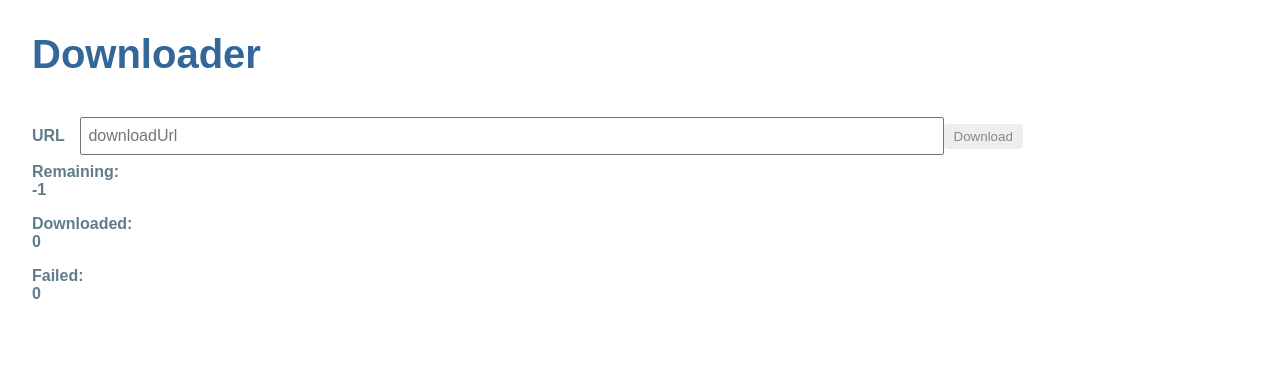
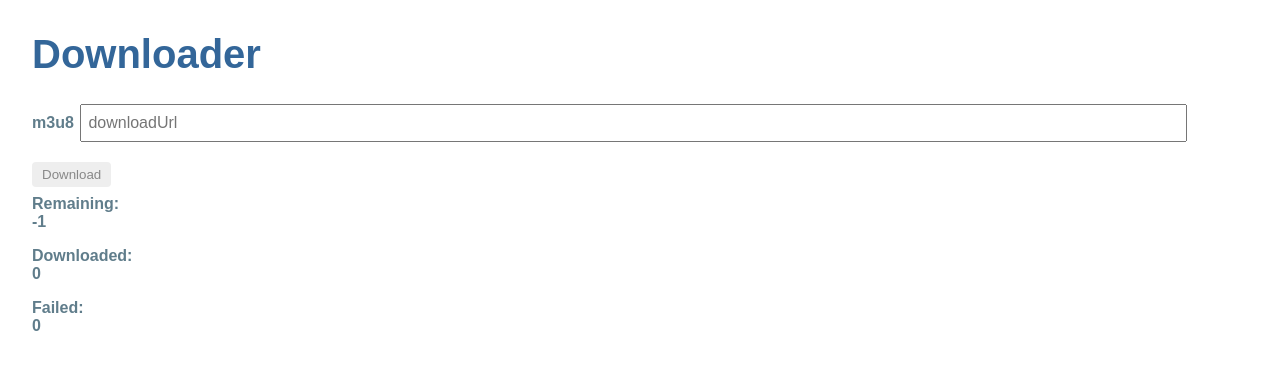
Before and after one commit to chromyd/downloader, an Angular app: page / in a window 1280 px wide. Shown: the top 370 px of the page. Built offline with nearby package versions, Linux system fonts and the light colour scheme.

Commit message:
Minor stylistic changes

```diff
--- a/src/app/downloader/downloader.component.css
+++ b/src/app/downloader/downloader.component.css
@@ -7,7 +7,7 @@ label {
 }
 input {
   height: 2em;
-  width: 70%;
+  width: 90%;
   font-size: 1em;
   padding-left: .4em;
 }
--- a/src/app/downloader/downloader.component.html
+++ b/src/app/downloader/downloader.component.html
@@ -1,5 +1,5 @@
 <div>
-  <label>URL</label>
+  <label>m3u8</label>
   <input [(ngModel)]="downloadUrl" placeholder="downloadUrl" #keyUrl>
   <button (click)="download()">Download</button>
 </div>
```
